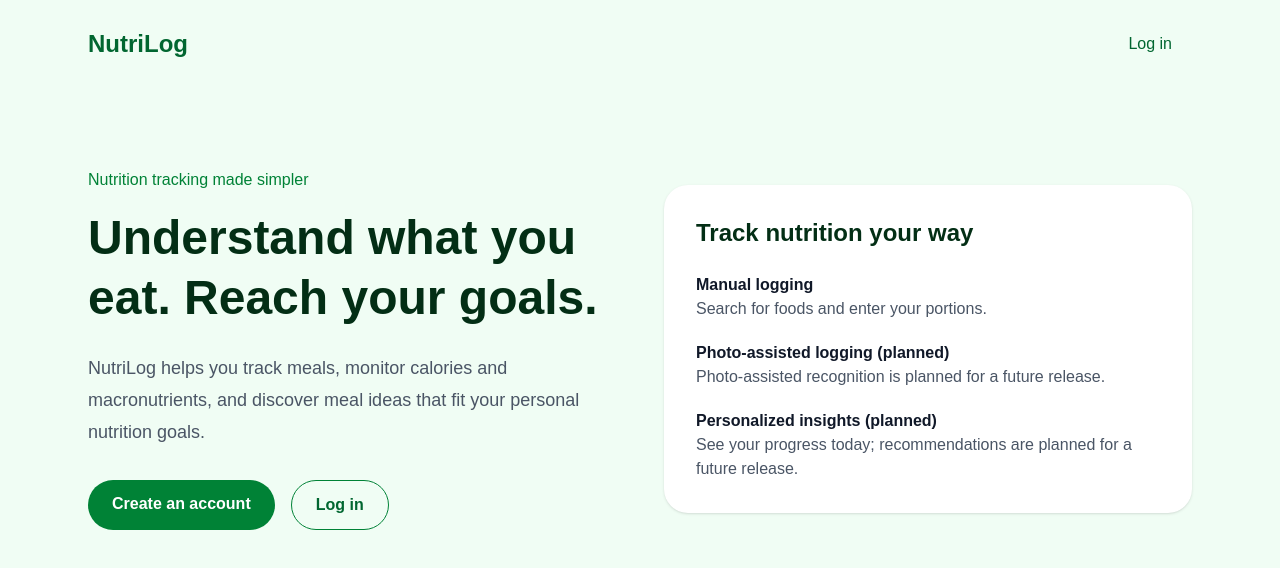
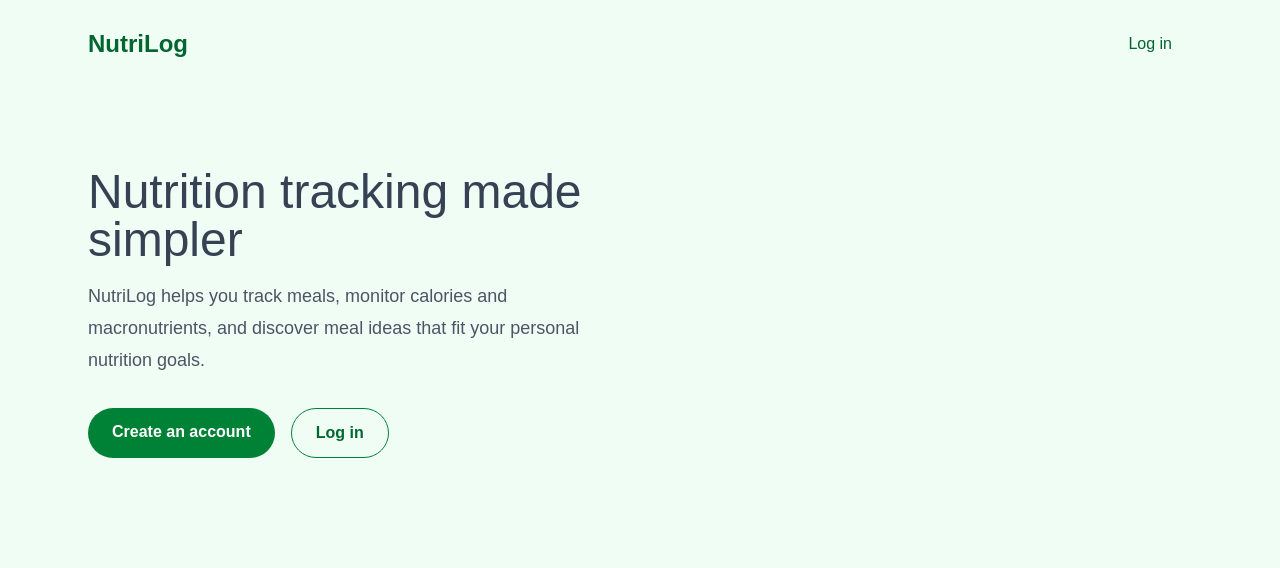
Before and after one commit to OctavioValdiviaMendoza/NutriLog, a Next.js app in the folder frontend/: page / in a window 1280 px wide. Shown: the top 568 px of the page. Built offline with nearby package versions, Linux system fonts and the light colour scheme.

Commit message:
Cleaner Landing Page

```diff
--- a/frontend/app/page.tsx
+++ b/frontend/app/page.tsx
@@ -16,18 +16,13 @@ export default function Home() {
 
       <section className="mx-auto grid max-w-6xl items-center gap-12 px-6 py-20 md:grid-cols-2">
         <div>
-          <p className="mb-4 font-medium text-green-700">
+          <p className="mb-4 text-5xl font-medium text-gray-700">
             Nutrition tracking made simpler
           </p>
 
-          <h2 className="mb-6 text-5xl font-bold leading-tight text-green-950">
-            Understand what you eat. Reach your goals.
-          </h2>
-
           <p className="mb-8 max-w-xl text-lg leading-8 text-gray-600">
-            NutriLog helps you track meals, monitor calories and
-            macronutrients, and discover meal ideas that fit your personal
-            nutrition goals.
+            NutriLog helps you track meals, monitor calories and macronutrients,
+            and discover meal ideas that fit your personal nutrition goals.
           </p>
 
           <div className="flex flex-wrap gap-4">
@@ -46,36 +41,6 @@ export default function Home() {
             </Link>
           </div>
         </div>
-
-        <div className="rounded-3xl bg-white p-8 shadow-sm">
-          <h3 className="mb-6 text-2xl font-semibold text-green-950">
-            Track nutrition your way
-          </h3>
-
-          <div className="space-y-5">
-            <div>
-              <h4 className="font-semibold">Manual logging</h4>
-              <p className="text-gray-600">
-                Search for foods and enter your portions.
-              </p>
-            </div>
-
-            <div>
-              <h4 className="font-semibold">Photo-assisted logging (planned)</h4>
-              <p className="text-gray-600">
-                Photo-assisted recognition is planned for a future release.
-              </p>
-            </div>
-
-            <div>
-              <h4 className="font-semibold">Personalized insights (planned)</h4>
-              <p className="text-gray-600">
-                See your progress today; recommendations are planned for a
-                future release.
-              </p>
-            </div>
-          </div>
-        </div>
       </section>
     </main>
   );
```
